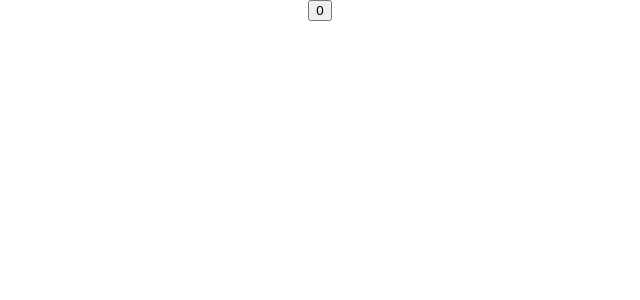
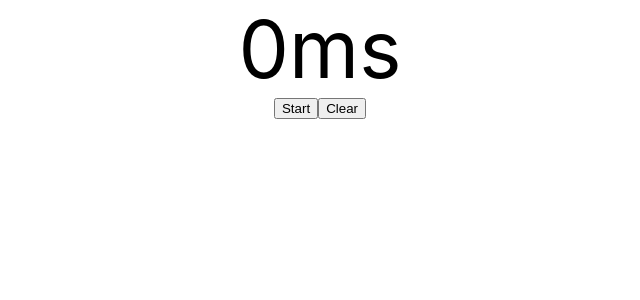
Before and after one commit to zhaoshengjun/react-hooks-suspense, a React (Create React App) app: page / in a window 1280 px wide. Shown: the top 300 px of the page, without its empty margins (320-960 px from the left). Built offline with nearby package versions, Linux system fonts and the light colour scheme.

Commit message:
setup with stop watch

```diff
--- /dev/null
+++ b/src/StopWatch.js
@@ -0,0 +1,13 @@
+import React from "react";
+
+function StopWatch() {
+  return (
+    <div style={{ textAlign: "center" }}>
+      <label style={{ fontSize: "5em", display: "block" }}>0ms</label>
+      <button>Start</button>
+      <button>Clear</button>
+    </div>
+  );
+}
+
+export default StopWatch;
--- a/src/index.js
+++ b/src/index.js
@@ -1,12 +1,7 @@
-import React from 'react';
-import ReactDOM from 'react-dom';
-import './index.css';
-import App from './App';
-import * as serviceWorker from './serviceWorker';
+import React from "react";
+import ReactDOM from "react-dom";
+import "./index.css";
+// import App from "./App";
+import StopWatch from "./StopWatch";
 
-ReactDOM.render(<App />, document.getElementById('root'));
-
-// If you want your app to work offline and load faster, you can change
-// unregister() to register() below. Note this comes with some pitfalls.
-// Learn more about service workers: http://bit.ly/CRA-PWA
-serviceWorker.unregister();
+ReactDOM.render(<StopWatch />, document.getElementById("root"));
```
